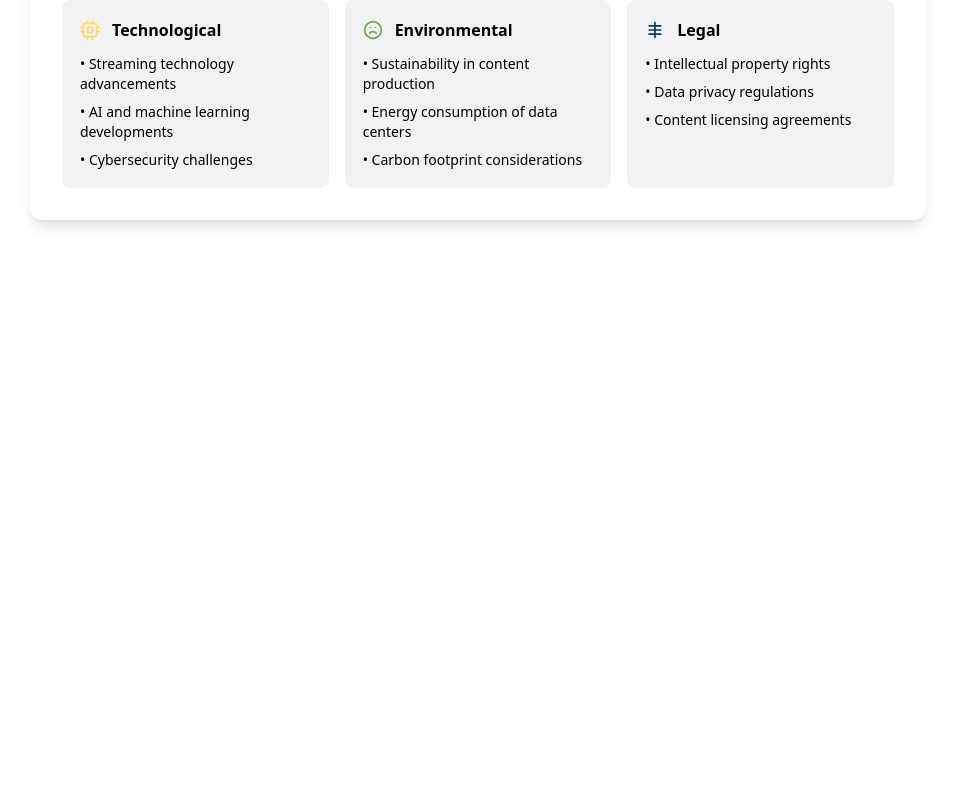
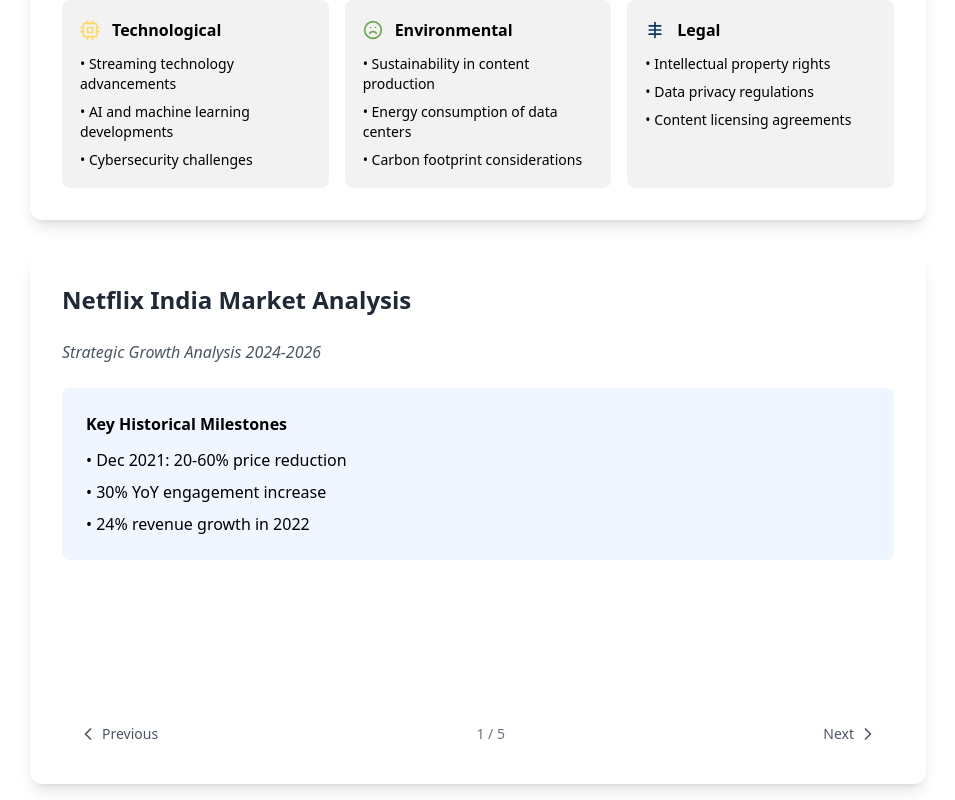
Before and after one commit to bethCoderNewbie/Strategic_planning_beth, a React (Create React App) app: page / in a window 1280 px wide. Shown: the part 2834-3634 px from the top of the page, without its empty margins (162-1117 px from the left). Before the commit the page ends 3070 px from the top, so only its background shows below. Built offline with nearby package versions, Linux system fonts and the light colour scheme; the HTML template or start-up script is replaced by a standard one.

Commit message:
Update App.js

```diff
--- a/src/App.js
+++ b/src/App.js
@@ -3,7 +3,8 @@
   StrategicGrowthMatrix,
   UncertaintyMatrix,
   ScenarioPlanning,
-  PestelAnalysis
+  PestelAnalysis,
+  Presentation
 } from './components/Dashboard';
 
 function App() {
@@ -13,6 +14,7 @@
       <UncertaintyMatrix />
       <ScenarioPlanning />
       <PestelAnalysis />
+      <Presentation />
     </div>
   );
 }
```
